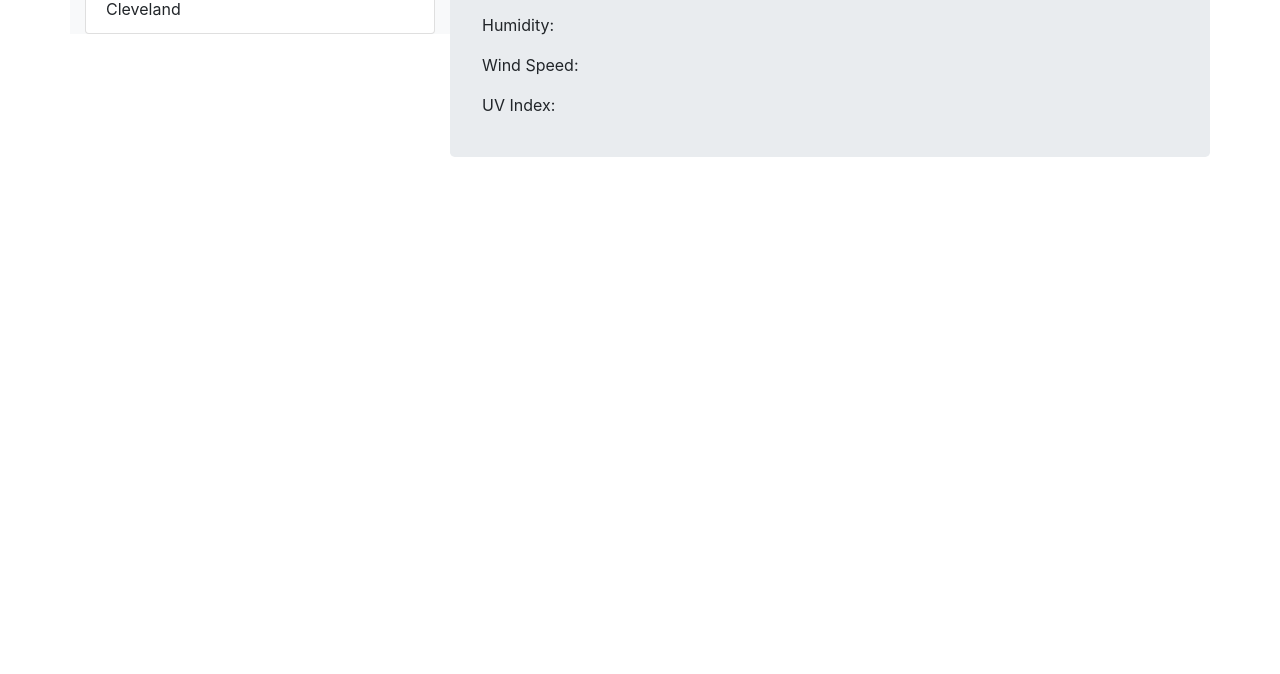
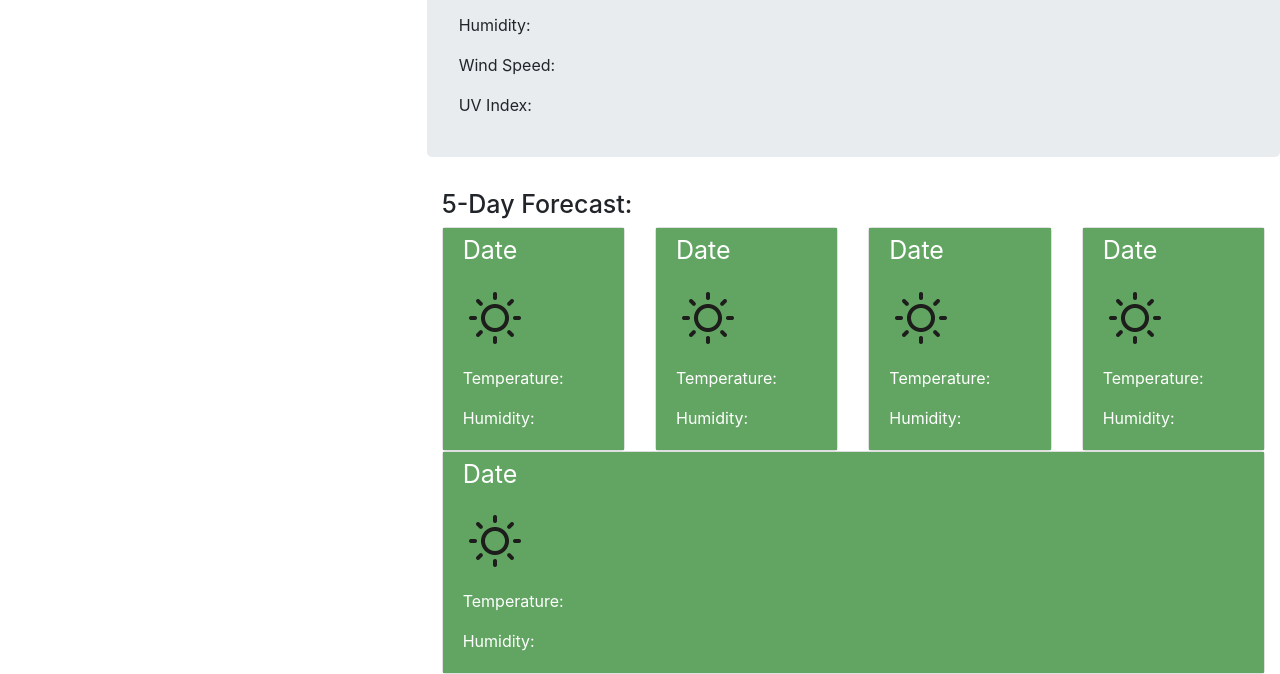
Before and after one commit to Maniac-i/Weather-Dashboard, a plain HTML site: page index.html in a window 1280 px wide. Shown: the part 249-923 px from the top of the page. Before the commit the page ends 800 px from the top, so only its background shows below. Drawn offline with nearby package versions, Linux system fonts and the light colour scheme.

Commit message:
construted the 5 day forecast section

```diff
--- a/index.html
+++ b/index.html
@@ -16,11 +16,10 @@
     <span id="weatherDashboard" class="navbar-brand mb-0 h1">Weather Dashboard</span>
   </nav>
 
-  <div class="container">
+  <div class="container-fluid">
+    <div class="row">
 
-    <div class="row">
       <div class="col-4 bg-light searchCity">
-
         <h2 id="searchForACity">Search for a City:</h2>
         <form class="form-inline">
           <input class="form-control mr-sm-2" type="search" placeholder="" aria-label="Search">
@@ -30,8 +29,8 @@
         <ul class="list-group">
           <li class="list-group-item">Cleveland</li>
         </ul>
+      </div>
 
-      </div>
       <div class="col-8">
         <div class="row">
 
@@ -44,19 +43,75 @@
             <div class="uvIndex mb-n4">UV Index:<span class="uvText"></span></div>
 
           </div>
+        </div>
+        <h2 id="forecast">5-Day Forecast:</h2>
 
-        </div>
         <div class="row">
+          <div class="col">
+            <div class="card w-auto">
+              <div class="card-body">
+                <div class="date mt-n3 mb-3"><span class="dateText">Date</span></div>
+                <img src="iconfinder_sun-symbol_110801.png" class="" alt="weather icon">
+                <div class="temperature mb-3 mt-3">Temperature:<span class="tempText"></span></div>
+                <div class="humidity mb-0">Humidity:<span class="humidText"></span></div>
+              </div>
+            </div>
+          </div>
 
+          <div class="col">
+            <div class="card w-auto">
+              <div class="card-body">
+                <div class="date mt-n3 mb-3"><span class="dateText">Date</span></div>
+                <img src="iconfinder_sun-symbol_110801.png" class="" alt="weather icon">
+                <div class="temperature mb-3 mt-3">Temperature:<span class="tempText"></span></div>
+                <div class="humidity mb-0">Humidity:<span class="humidText"></span></div>
+              </div>
+            </div>
+          </div>
 
+          <div class="col">
+            <div class="card w-auto">
+              <div class="card-body">
+                <div class="date mt-n3 mb-3"><span class="dateText">Date</span></div>
+                <img src="iconfinder_sun-symbol_110801.png" class="" alt="weather icon">
+                <div class="temperature mb-3 mt-3">Temperature:<span class="tempText"></span></div>
+                <div class="humidity mb-0">Humidity:<span class="humidText"></span></div>
+              </div>
+            </div>
+          </div>
 
+          <div class="col">
+            <div class="card w-auto">
+              <div class="card-body">
+                <div class="date mt-n3 mb-3"><span class="dateText">Date</span></div>
+                <img src="iconfinder_sun-symbol_110801.png" class="" alt="weather icon">
+                <div class="temperature mb-3 mt-3">Temperature:<span class="tempText"></span></div>
+                <div class="humidity mb-0">Humidity:<span class="humidText"></span></div>
+              </div>
+            </div>
+          </div>
+
+          <div class="col">
+            <div class="card w-auto">
+              <div class="card-body">
+                <div class="date mt-n3 mb-3"><span class="dateText">Date</span></div>
+                <img src="iconfinder_sun-symbol_110801.png" class="" alt="weather icon">
+                <div class="temperature mb-3 mt-3">Temperature:<span class="tempText"></span></div>
+                <div class="humidity mb-0">Humidity:<span class="humidText"></span></div>
+              </div>
+            </div>
+          </div>
 
 
 
         </div>
+
+
+
       </div>
     </div>
   </div>
+
 
   <script src="https://code.jquery.com/jquery-3.5.1.slim.min.js"
     integrity="sha384-DfXdz2htPH0lsSSs5nCTpuj/zy4C+OGpamoFVy38MVBnE+IbbVYUew+OrCXaRkfj"
--- a/style.css
+++ b/style.css
@@ -11,6 +11,10 @@
   font-size: 40px;
 }
 
+#forecast {
+  font-size: 25px;
+}
+
 .searchCity{
   height: 100%;
 }
@@ -18,3 +22,12 @@
 .jumbotron {
   width: 100%;
 }
+
+.card-body {
+  background-color: rgb(98, 165, 98);
+  color: white;
+}
+
+.dateText {
+  font-size: 25px;
+}
```
Also changed, not shown: iconfinder_sun-symbol_110801.png (added).
